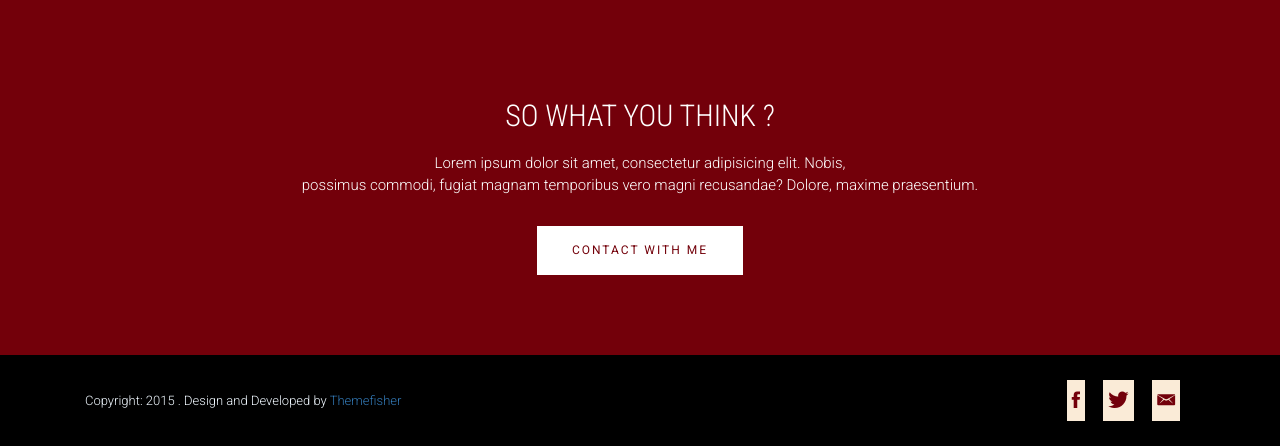
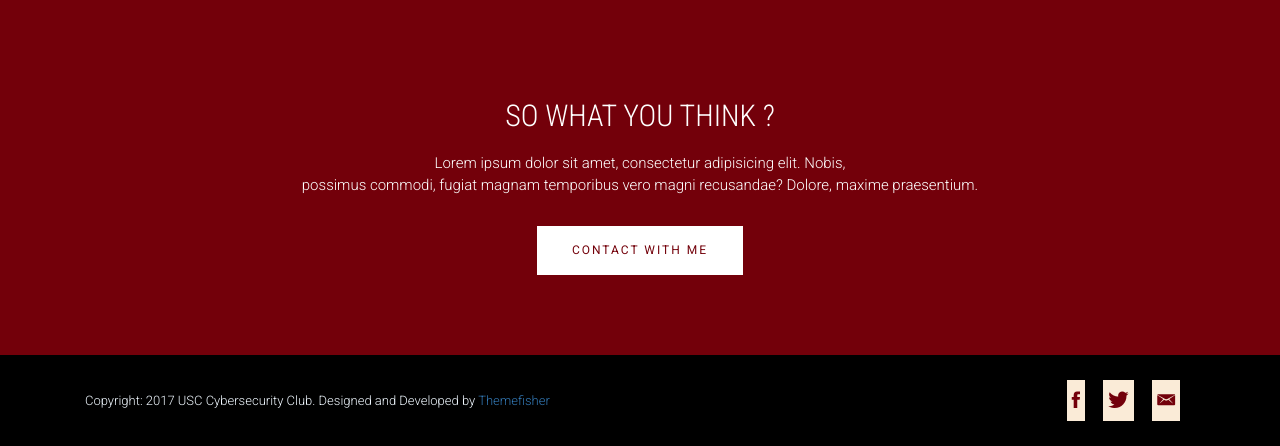
Before and after one commit to nglaeser/CybersecSite, a Flask app: page /about.html in a window 1280 px wide. Shown: the part 2056-2502 px from the top of the page. Run offline with Flask 2, Linux system fonts and the light colour scheme; some libraries are stand-ins or nearby versions; some web fonts are replaced.

Commit message:
make footers consistent

```diff
--- a/templates/404.html
+++ b/templates/404.html
@@ -147,7 +147,7 @@
         <footer id="footer">
             <div class="container">
                 <div class="col-md-8">
-                    <p class="copyright">Copyright: <span>2015</span> . Design and Developed by <a href="http://www.Themefisher.com">Themefisher</a></p>
+                    <p class="copyright">Copyright: <span>2017</span> USC Cybersecurity Club. Designed and Developed by <a href="http://www.Themefisher.com">Themefisher</a></p>
                 </div>
                 <div class="col-md-4">
                     <!-- Social Media -->
@@ -167,8 +167,7 @@
                                 <i class="ion-email"></i>
                             </a>
                         </li>
-
-                    </ul>
+                                                </ul>
                 </div>
             </div>
         </footer> <!-- /#footer -->
--- a/templates/about.html
+++ b/templates/about.html
@@ -355,7 +355,7 @@
         <footer id="footer">
             <div class="container">
                 <div class="col-md-8">
-                    <p class="copyright">Copyright: <span>2015</span> . Design and Developed by <a href="http://www.Themefisher.com">Themefisher</a></p>
+                    <p class="copyright">Copyright: <span>2017</span> USC Cybersecurity Club. Designed and Developed by <a href="http://www.Themefisher.com">Themefisher</a></p>
                 </div>
                 <div class="col-md-4">
                     <!-- Social Media -->
@@ -375,8 +375,7 @@
                                 <i class="ion-email"></i>
                             </a>
                         </li>
-
-                    </ul>
+                                                </ul>
                 </div>
             </div>
         </footer> <!-- /#footer -->
--- a/templates/blog-left-sidebar.html
+++ b/templates/blog-left-sidebar.html
@@ -285,7 +285,7 @@
                     <footer id="footer">
                         <div class="container">
                             <div class="col-md-8">
-                                <p class="copyright">Copyright: <span>2015</span> . Design and Developed by <a href="http://www.Themefisher.com">Themefisher</a></p>
+                                <p class="copyright">Copyright: <span>2017</span> USC Cybersecurity Club. Designed and Developed by <a href="http://www.Themefisher.com">Themefisher</a></p>
                             </div>
                             <div class="col-md-4">
                                 <!-- Social Media -->
@@ -305,7 +305,7 @@
                                             <i class="ion-email"></i>
                                         </a>
                                     </li>
-                                                                    </ul>
+                                                            </ul>
                             </div>
                         </div>
                     </footer> <!-- /#footer -->
--- a/templates/blog-right-sidebar.html
+++ b/templates/blog-right-sidebar.html
@@ -290,7 +290,7 @@
                     <footer id="footer">
                         <div class="container">
                             <div class="col-md-8">
-                                <p class="copyright">Copyright: <span>2015</span> by <a href="http://www.themefisher.com">themefisher</a></p>
+                                <p class="copyright">Copyright: <span>2017</span> USC Cybersecurity Club. Designed and Developed by <a href="http://www.Themefisher.com">Themefisher</a></p>
                             </div>
                             <div class="col-md-4">
                                 <!-- Social Media -->
@@ -310,8 +310,7 @@
                                             <i class="ion-email"></i>
                                         </a>
                                     </li>
-
-                                </ul>
+                                                            </ul>
                             </div>
                         </div>
                     </footer> <!-- /#footer -->
```
Also changed, not shown: templates/blog-fullwidth.html (+4 -5 lines), templates/contact.html (+3 -4 lines), templates/events.html (+4 -5 lines), templates/gallery.html (+3 -4 lines), templates/service.html (+4 -5 lines), templates/single-portfolio.html (+3 -4 lines), templates/single-post.html (+3 -4 lines).
